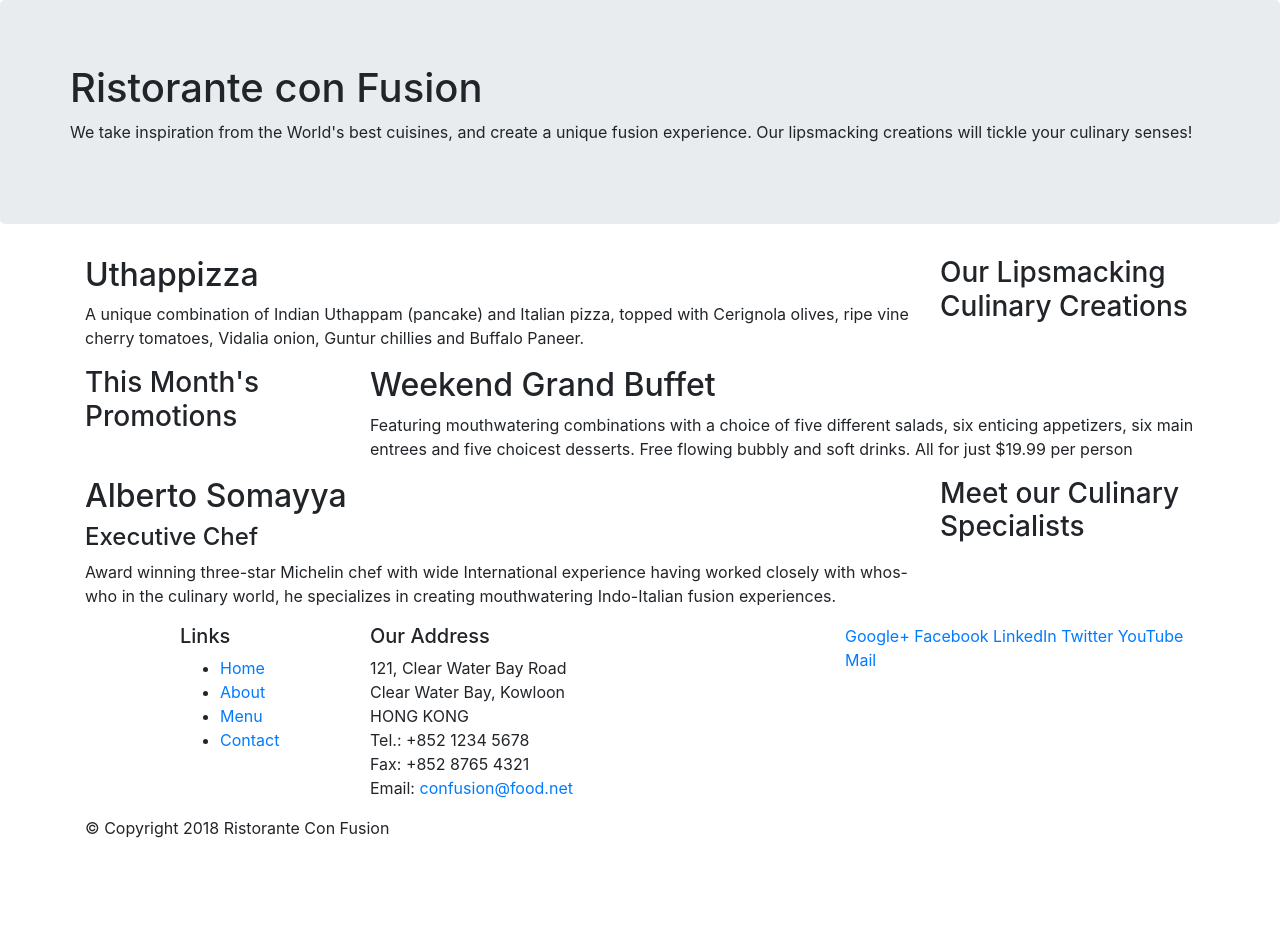
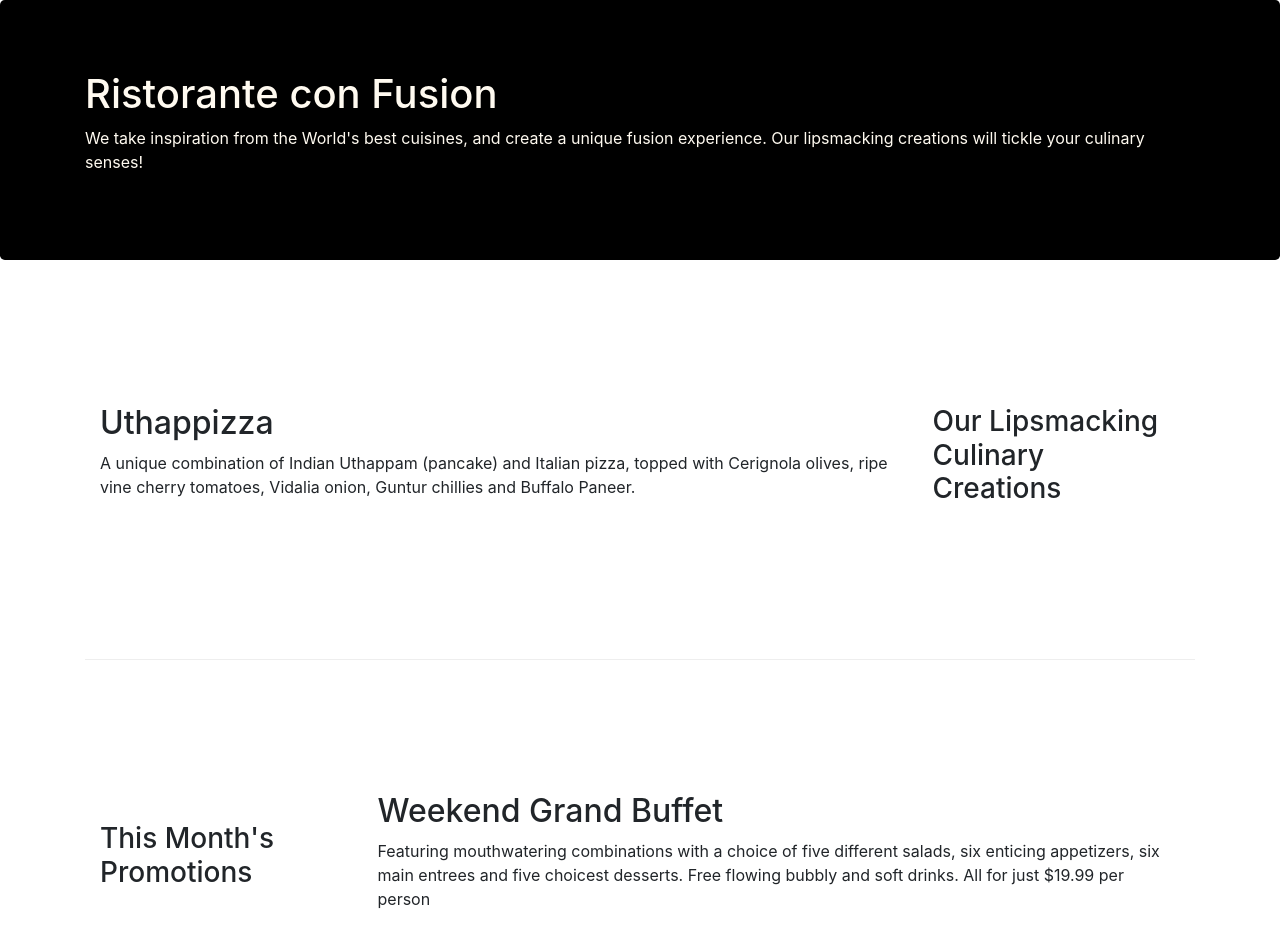
Before and after one commit to ramshankarsabari/Bootstrap-Exercise, a website: page index.html in a window 1280 px wide. Shown: the top 952 px of the page. Before the commit the page ends 856 px from the top, so only its background shows below. Drawn offline with nearby package versions, Linux system fonts and the light colour scheme.

Commit message:
Bootstrap Grid Part 2

```diff
--- /dev/null
+++ b/css/styles.css
@@ -0,0 +1,30 @@
+.row-header{
+    margin: 0px auto;
+    padding: 0px auto;
+}
+
+.row-content{
+    margin: 0px auto;
+    padding: 50px 0px 50px 0px;
+    border-bottom: 1px ridge;
+    min-height: 400px
+}
+
+.footer{
+    margin: 0px auto;
+    padding: 20px 0px 20px 0px;
+    background-color: aquamarine
+}
+
+.jumbotron{
+    padding: 70px 30px 70px 30px;
+    margin: 0px auto;
+    background: black;
+    color: floralwhite
+}
+
+.address{
+    margin: 0px;
+    font-size: 80%;
+    color: black;
+}
--- a/index.html
+++ b/index.html
@@ -9,6 +9,7 @@
 
     <!-- Bootstrap CSS -->
     <link rel="stylesheet" href="node_modules/bootstrap/dist/css/bootstrap.min.css">
+    <link href="css/styles.css" rel="stylesheet">
     <title>Ristorante Con Fusion</title>
 </head>
 
@@ -17,7 +18,7 @@
     <header>
         <div class ="jumbotron">
             <div class ="container">
-                <div class ="row">
+                <div class ="row row-header">
                     <h1>Ristorante con Fusion</h1>
                     <p>We take inspiration from the World's best cuisines, and create a unique fusion experience. Our lipsmacking creations will tickle your culinary senses!</p>
                 </div>
@@ -28,7 +29,7 @@
     </header>
 
     <div class="container">
-        <div class="row">
+        <div class="row row-content align-items-center">
             <div class ="col-12 col-sm-4  order-sm-last col-md-3">
                 <h3>Our Lipsmacking Culinary Creations</h3>
             </div>
@@ -39,7 +40,7 @@
         </div>
 
 
-        <div class="row">
+        <div class="row row-content align-items-center">
             <div  class ="col-12 col-sm-4  order-sm-first col-md-3">
                 <h3>This Month's Promotions</h3>
             </div>
@@ -49,7 +50,7 @@
             </div>
         </div>
 
-        <div class="row">
+        <div class="row row-content align-items-center">
             <div class ="col-12 col-sm-4  order-sm-last col-md-3">
                 <h3>Meet our Culinary Specialists</h3>
             </div>
@@ -61,12 +62,12 @@
         </div>
     </div>
 
-    <footer>
+    <footer class="footer">
         <div class="container">
             <div class="row">
                 <div class="col-4 offset-1 col-sm-2">
                     <h5>Links</h5>
-                    <ul>
+                    <ul class="list-unstyled">
                         <li><a href="#">Home</a></li>
                         <li><a href="#">About</a></li>
                         <li><a href="#">Menu</a></li>
@@ -84,8 +85,8 @@
 		              Email: <a href="mailto:confusion@food.net">confusion@food.net</a>
 		           </address>
                 </div>
-                <div class="col-12 col-sm-4">
-                    <div>
+                <div class="col-12 col-sm-4 align-self-center">
+                    <div class="text-center">
                         <a href="http://google.com/+">Google+</a>
                         <a href="http://www.facebook.com/profile.php?id=">Facebook</a>
                         <a href="http://www.linkedin.com/in/">LinkedIn</a>
@@ -95,7 +96,7 @@
                     </div>
                 </div>
            </div>
-           <div class="row">
+           <div class="row justify-content-center">
                 <div class="col-auto">
                     <p>© Copyright 2018 Ristorante Con Fusion</p>
                 </div>
```
